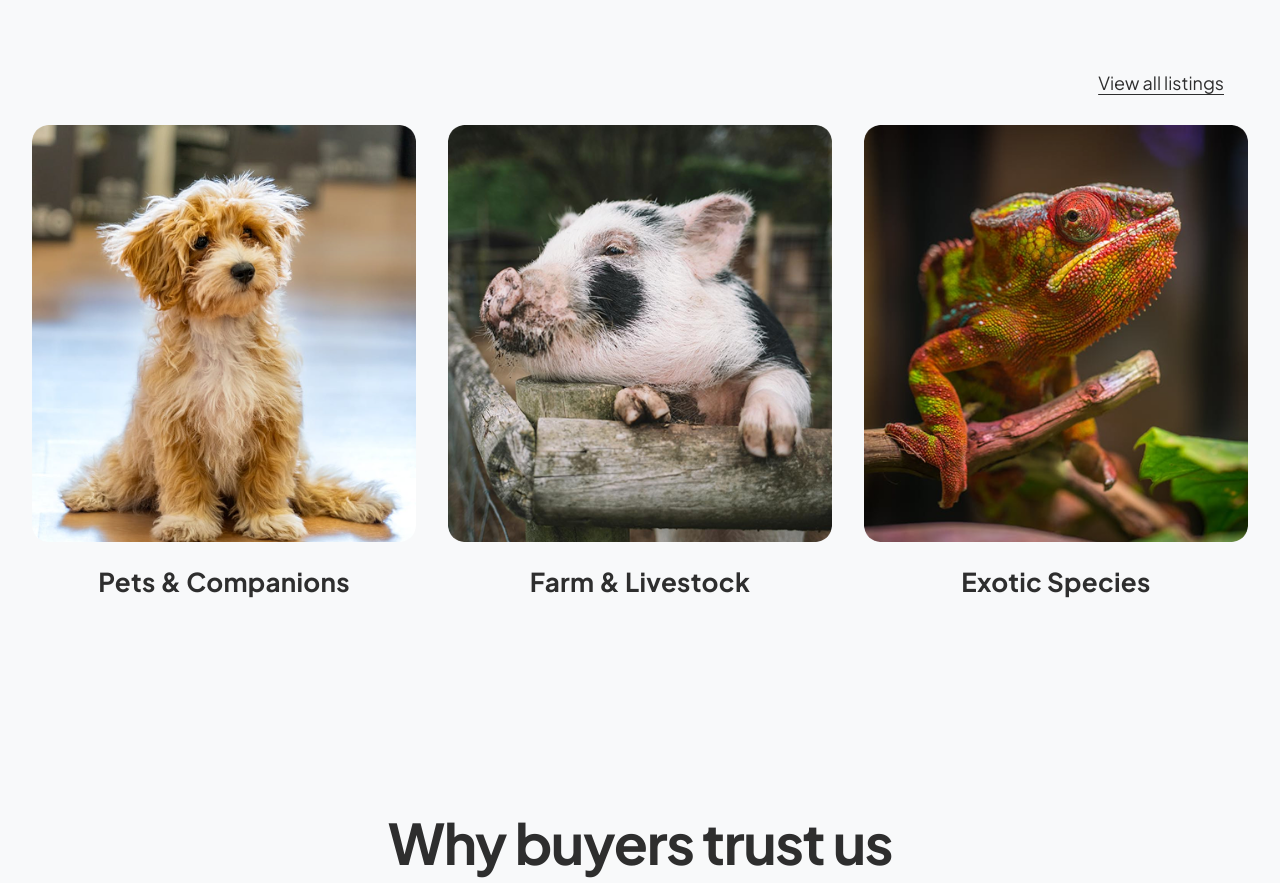
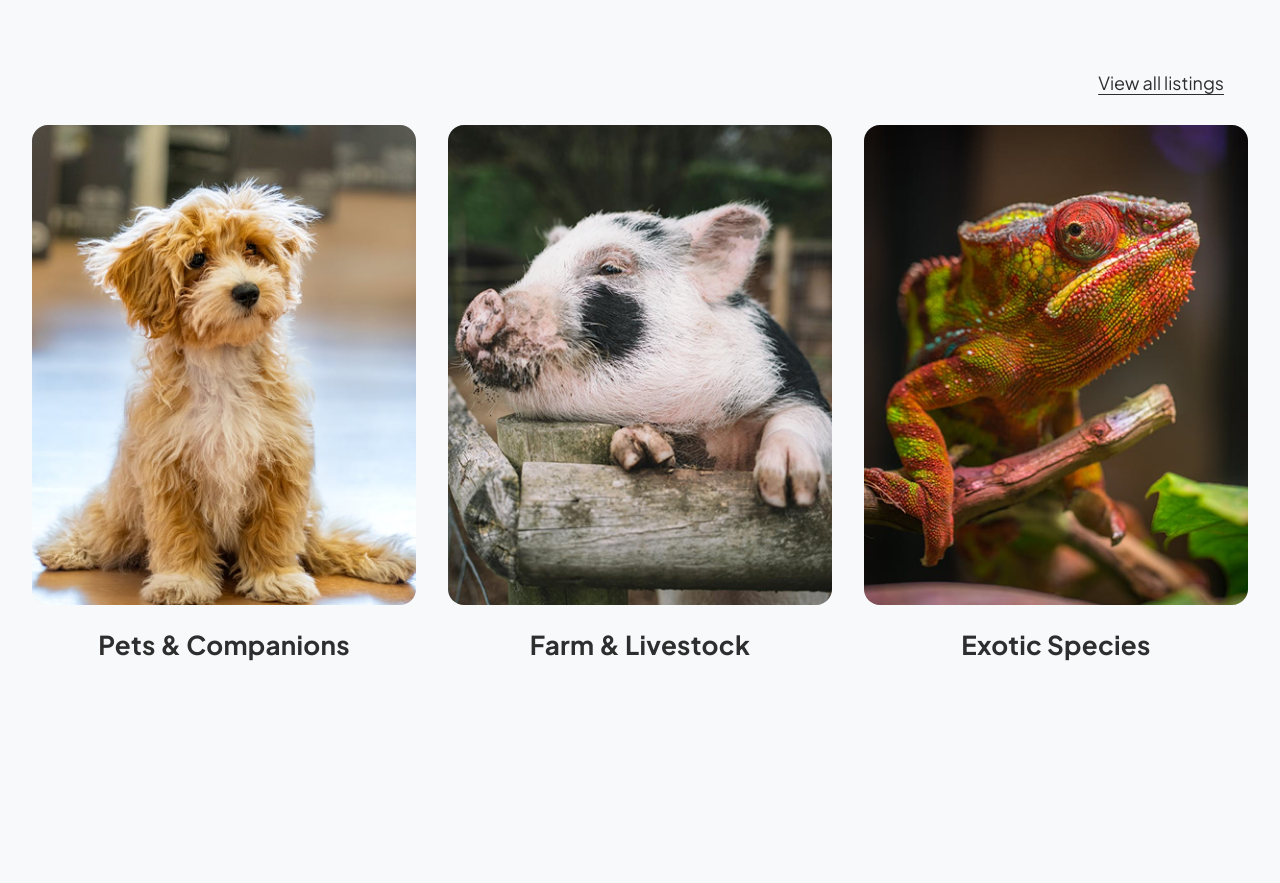
Before and after one commit to NH-Shohan/pets-plus, a Next.js app: page / in a window 1280 px wide. Shown: the part 1020-1903 px from the top of the page. Built offline with nearby package versions, Linux system fonts and the light colour scheme.

Commit message:
style: Enhance Categories component with improved hover effects and focus styles; refactor image container for better visual presentation and interactivity.

```diff
--- a/src/components/sections/Categories.tsx
+++ b/src/components/sections/Categories.tsx
@@ -1,30 +1,30 @@
-'use client';
+"use client";
 
-import AnimateInView from '@/components/ui/AnimateInView';
-import SectionHeader from '@/components/ui/SectionHeader';
-import { defaultStagger, defaultTransition, fadeUp } from '@/lib/animations';
-import { motion } from 'motion/react';
-import Image from 'next/image';
-import Link from 'next/link';
+import AnimateInView from "@/components/ui/AnimateInView";
+import SectionHeader from "@/components/ui/SectionHeader";
+import { defaultStagger, defaultTransition, fadeUp } from "@/lib/animations";
+import { motion } from "motion/react";
+import Image from "next/image";
+import Link from "next/link";
 
 const categories = [
   {
     id: 1,
-    name: 'Pets & Companions',
-    image: '/category-1.png',
-    href: '/',
+    name: "Pets & Companions",
+    image: "/category-1.png",
+    href: "/",
   },
   {
     id: 2,
-    name: 'Farm & Livestock',
-    image: '/category-2.png',
-    href: '/',
+    name: "Farm & Livestock",
+    image: "/category-2.png",
+    href: "/",
   },
   {
     id: 3,
-    name: 'Exotic Species',
-    image: '/category-3.png',
-    href: '/',
+    name: "Exotic Species",
+    image: "/category-3.png",
+    href: "/",
   },
 ];
 
@@ -40,7 +40,10 @@ export default function Categories() {
         />
 
         {/* View all link */}
-        <AnimateInView variants={fadeUp} className="flex justify-end mb-[27px] mr-6">
+        <AnimateInView
+          variants={fadeUp}
+          className="flex justify-end mb-[27px] mr-6"
+        >
           <Link
             href="/"
             className="text-body-small text-foreground underline underline-offset-4 hover:text-primary transition-colors"
@@ -50,12 +53,34 @@ export default function Categories() {
         </AnimateInView>
 
         {/* Category Cards - stagger when in view */}
-        <AnimateInView variants={defaultStagger} className="grid grid-cols-1 sm:grid-cols-2 lg:grid-cols-3 gap-8">
+        <AnimateInView
+          variants={defaultStagger}
+          className="grid grid-cols-1 sm:grid-cols-2 lg:grid-cols-3 gap-8"
+        >
           {categories.map((category) => (
-            <motion.div key={category.id} variants={fadeUp} transition={defaultTransition}>
-              <Link href={category.href} className="group flex flex-col items-center">
-                {/* Image Container */}
-                <div className="w-full rounded-2xl overflow-hidden mb-5 lg:mb-7">
+            <motion.div
+              key={category.id}
+              variants={fadeUp}
+              transition={defaultTransition}
+            >
+              <Link
+                href={category.href}
+                className="group flex flex-col items-center focus:outline-none focus-visible:ring-2 focus-visible:ring-primary focus-visible:ring-offset-2 rounded-2xl"
+              >
+                {/* Image Container - shadow lift, image zoom inside frame */}
+                <motion.div
+                  className="w-full rounded-2xl overflow-hidden mb-7 bg-surface-light shadow-none"
+                  whileHover={{
+                    boxShadow:
+                      "0 12px 24px -8px rgba(0, 0, 0, 0.08), 0 4px 12px -4px rgba(0, 0, 0, 0.04)",
+                  }}
+                  transition={{ duration: 0.3, ease: [0.25, 0.1, 0.25, 1] }}
+                >
+                  <motion.div
+                    className="w-full aspect-4/5 overflow-hidden"
+                    whileHover={{ scale: 1.04 }}
+                    transition={{ duration: 0.4, ease: [0.25, 0.1, 0.25, 1] }}
+                  >
                     <Image
                       src={category.image}
                       alt={category.name}
@@ -63,10 +88,13 @@ export default function Categories() {
                       height={500}
                       className="w-full h-full object-cover"
                     />
-                </div>
+                  </motion.div>
+                </motion.div>
 
                 {/* Category Name */}
-                <h3 className="text-display-medium text-foreground">{category.name}</h3>
+                <h3 className="text-display-medium text-foreground transition-colors duration-300 ease-out group-hover:text-primary">
+                  {category.name}
+                </h3>
               </Link>
             </motion.div>
           ))}
```
Lines whose indentation alone changed are shown as unchanged.
